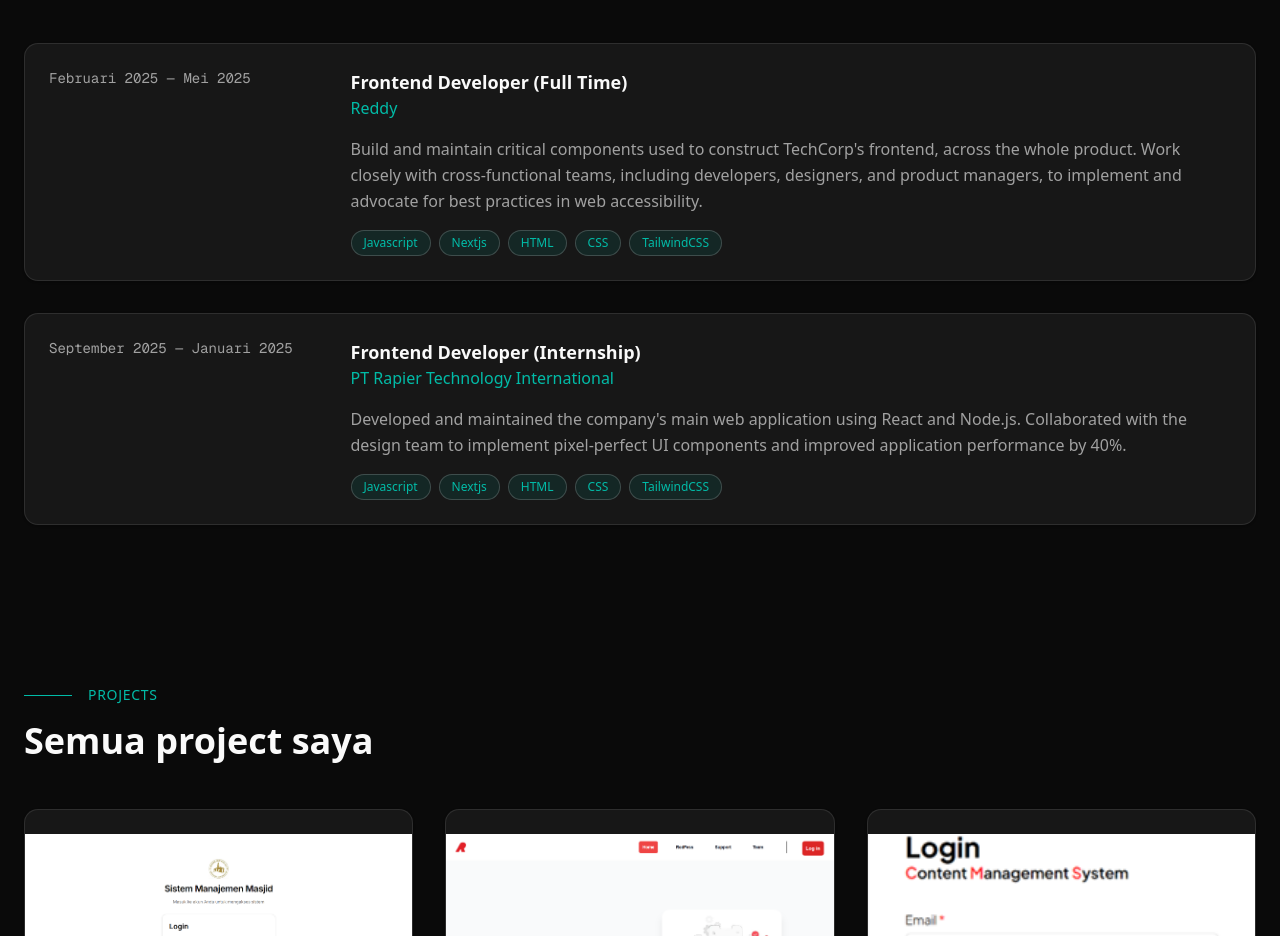
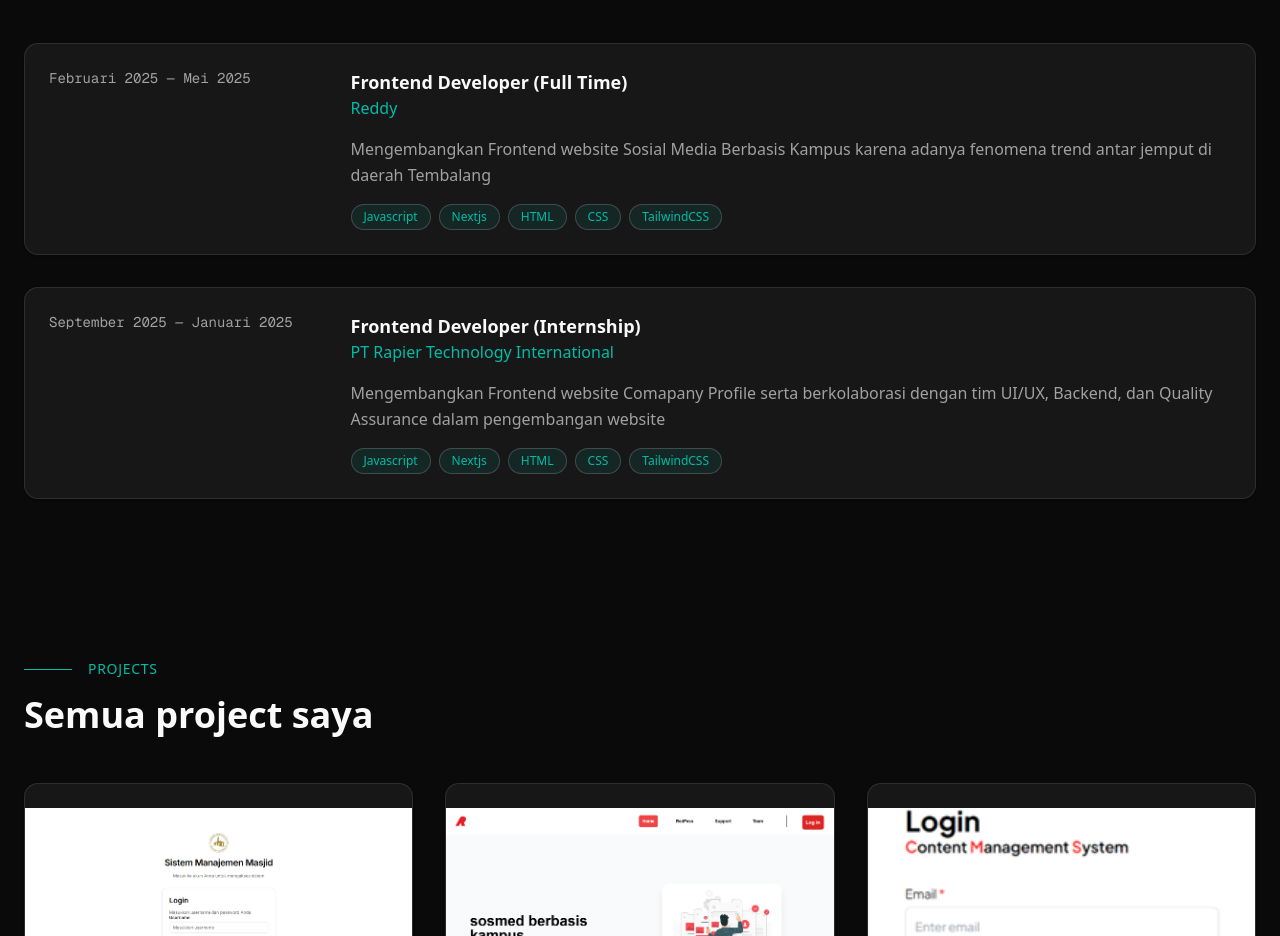
Before and after one commit to Diphaw/Portofolio-Terbaru, a Next.js app: page / in a window 1280 px wide. Shown: the part 1700-2636 px from the top of the page. Built offline with nearby package versions, Linux system fonts and the light colour scheme.

Commit message:
fix description experience

```diff
--- a/src/components/experience.jsx
+++ b/src/components/experience.jsx
@@ -7,7 +7,7 @@
       title: "Frontend Developer (Full Time)",
       company: "Reddy",
       description:
-        "Build and maintain critical components used to construct TechCorp's frontend, across the whole product. Work closely with cross-functional teams, including developers, designers, and product managers, to implement and advocate for best practices in web accessibility.",
+        "Mengembangkan Frontend website Sosial Media Berbasis Kampus karena adanya fenomena trend antar jemput di daerah Tembalang",
       technologies: ["Javascript", "Nextjs", "HTML", "CSS", "TailwindCSS"],
     },
     {
@@ -15,7 +15,7 @@
       title: "Frontend Developer (Internship)",
       company: "PT Rapier Technology International",
       description:
-        "Developed and maintained the company's main web application using React and Node.js. Collaborated with the design team to implement pixel-perfect UI components and improved application performance by 40%.",
+        "Mengembangkan Frontend website Comapany Profile serta berkolaborasi dengan tim UI/UX, Backend, dan Quality Assurance dalam pengembangan website",
       technologies: ["Javascript", "Nextjs", "HTML", "CSS", "TailwindCSS"],
     },
     // {
```
